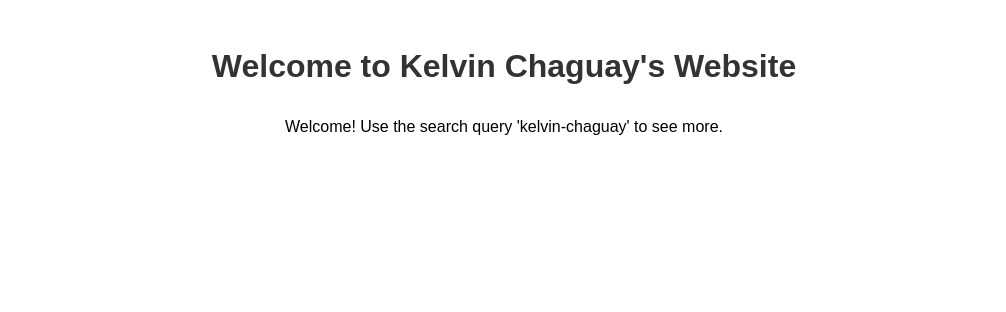
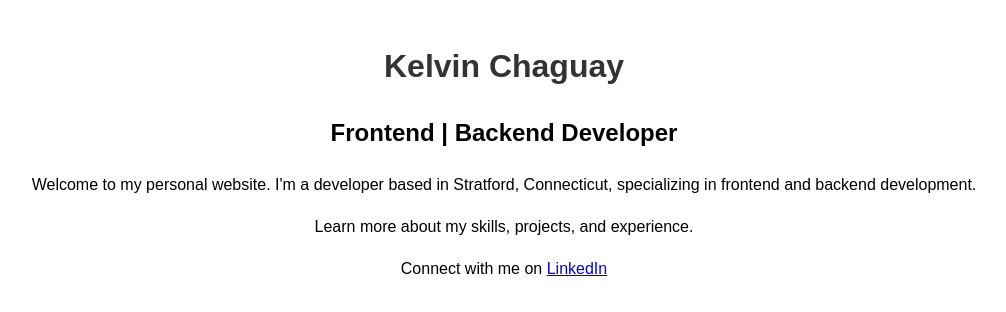
Before and after one commit to KelvinChaguay/Kelv.github.io, a plain HTML site: page index.html in a window 1280 px wide. Shown: the whole page, without its empty margins (136-1142 px from the left). Drawn offline with Linux system fonts and the light colour scheme.

Commit message:
Update index.html
Signed-off-by: Kelvin Chaguay <115514934+KelvinChaguay@users.noreply.github.com>

```diff
--- a/index.html
+++ b/index.html
@@ -3,8 +3,9 @@
 <head>
     <meta charset="UTF-8">
     <meta name="viewport" content="width=device-width, initial-scale=1.0">
-    <title>Kelvin Chaguay</title>
-    <meta name="description" content="Personal website of Kelvin Chaguay">
+    <title>Kelvin Chaguay - Frontend | Backend Developer</title>
+    <meta name="description" content="Kelvin Chaguay is a Frontend and Backend Developer based in Stratford, Connecticut. Learn more about his skills and projects.">
+    <meta name="keywords" content="Kelvin Chaguay, Frontend Developer, Backend Developer, Stratford, Connecticut">
     <meta name="google-site-verification" content="KDBvlnnJkyAGUITNPGv1gX7Gee6KBXVKvPGKJV_eszQ" />
     <style>
         body {
@@ -20,18 +21,10 @@
     </style>
 </head>
 <body>
-    <h1>Welcome to Kelvin Chaguay's Website</h1>
-    <p id="message"></p>
-
-    <script>
-        var searchQuery = window.location.search.substring(1).toLowerCase();
-        var message = document.getElementById('message');
-
-        if (searchQuery.includes("kelvin-chaguay")) {
-            window.location.href = "https://kelvinchaguay.github.io/Kelv.github.io/";
-        } else {
-            message.textContent = "Welcome! Use the search query 'kelvin-chaguay' to see more.";
-        }
-    </script>
+    <h1>Kelvin Chaguay</h1>
+    <h2>Frontend | Backend Developer</h2>
+    <p>Welcome to my personal website. I'm a developer based in Stratford, Connecticut, specializing in frontend and backend development.</p>
+    <p>Learn more about my skills, projects, and experience.</p>
+    <p>Connect with me on <a href="https://www.linkedin.com/in/kelvinchaguay">LinkedIn</a></p>
 </body>
 </html>
```
